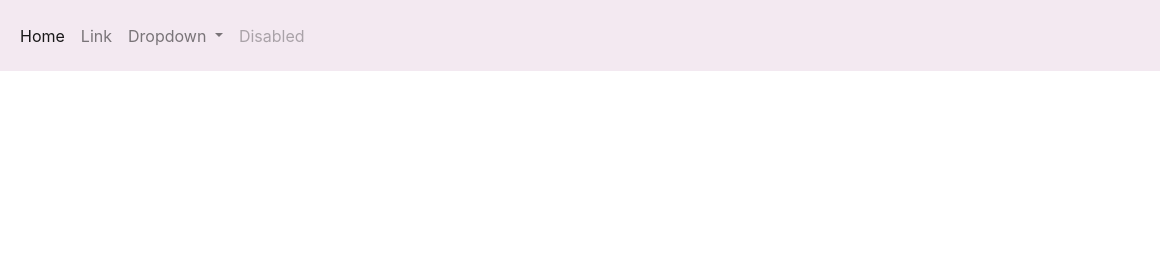
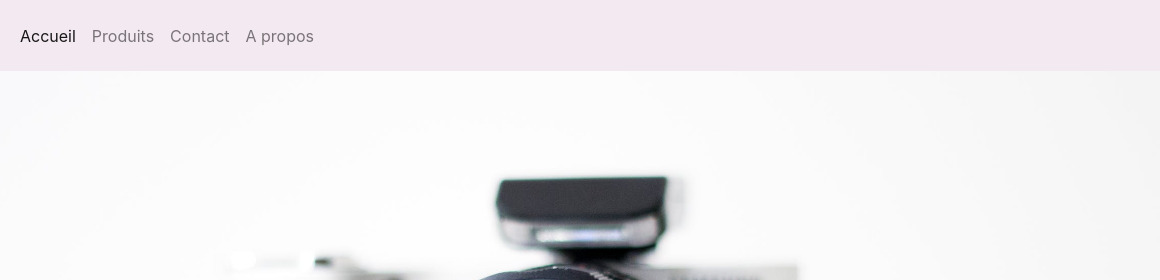
Before and after one commit to Remi-CA/Orinoco, a website: page index.html in a window 1280 px wide. Shown: the top 280 px of the page, 120-1280 px from the left. Drawn offline with nearby package versions, Linux system fonts and the light colour scheme.

Commit message:
Add banner image

```diff
--- a/index.html
+++ b/index.html
@@ -21,28 +21,26 @@
         <div class="collapse navbar-collapse" id="navbarSupportedContent">
           <ul class="navbar-nav mr-auto">
             <li class="nav-item active">
-              <a class="nav-link" href="#">Home <span class="sr-only">(current)</span></a>
+              <a class="nav-link" href="index.html">Accueil<span class="sr-only">(current)</span></a>
             </li>
             <li class="nav-item">
-              <a class="nav-link" href="#">Link</a>
-            </li>
-            <li class="nav-item dropdown">
-              <a class="nav-link dropdown-toggle" href="#" id="navbarDropdown" role="button" data-toggle="dropdown" aria-haspopup="true" aria-expanded="false">
-                Dropdown
-              </a>
-              <div class="dropdown-menu" aria-labelledby="navbarDropdown">
-                <a class="dropdown-item" href="#">Action</a>
-                <a class="dropdown-item" href="#">Another action</a>
-                <div class="dropdown-divider"></div>
-                <a class="dropdown-item" href="#">Something else here</a>
-              </div>
+              <a class="nav-link" href="#">Produits</a>
             </li>
             <li class="nav-item">
-              <a class="nav-link disabled" href="#">Disabled</a>
+              <a class="nav-link" href="#">Contact</a>
             </li>
-          </ul>
+            <li class="nav-item">
+              <a class="nav-link" href="#">A propos</a>
+            </li>
         </div>
       </nav>
+      <div class="container-fluid">
+        <div class="row">
+           <div class="col-lg-12 col-md-12 col-sm-12 col-xs-12">
+            <img class="img-fluid w-100" src="images/vcam_5.jpg" alt="Image caméra">
+           </div>
+        </div>
+      </div>
     </header>
     <!-- Optional JavaScript -->
     <!-- jQuery first, then Popper.js, then Bootstrap JS -->
--- a/style.css
+++ b/style.css
@@ -1,3 +1,12 @@
 .navbar {
     background-color: #f3e9f1 !important;
 }
+
+.col-lg-12 {
+    padding-left: 0;
+    padding-right: 0;
+}
+.img-fluid {
+    height: 500px;
+    object-fit: cover;
+}
```
